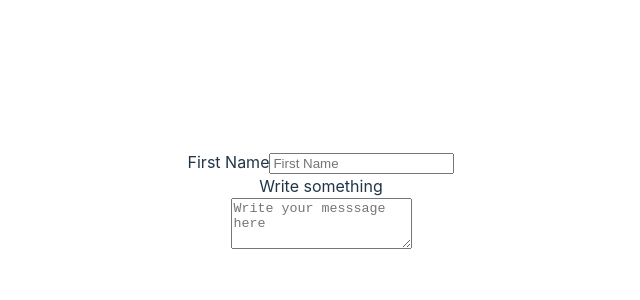
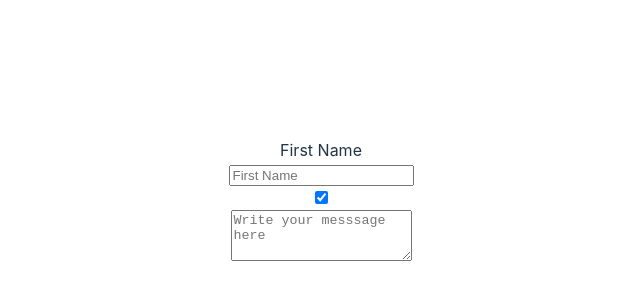
Before and after one commit to terra-hq/vue-form, a Vue app: page / in a window 1280 px wide. Shown: the part 198-498 px from the top of the page, without its empty margins (319-959 px from the left). Built offline with nearby package versions, Linux system fonts and the light colour scheme.

Commit message:
form input

```diff
--- a/package.json
+++ b/package.json
@@ -1,5 +1,5 @@
 {
-  "name": "vue-form",
+  "name": "@terra-hq/vue-form",
   "private": true,
   "version": "0.0.0",
   "type": "module",
--- a/src/App.vue
+++ b/src/App.vue
@@ -1,30 +1,58 @@
 <template>
+    <FormGroup formClass="g--form-group-01">
+        <Label forId="firstName" labelClass="g--form-label-01" textLabel="First Name" />
+
         <TextField
             type="text"
             v-model="firstName"
-        formClass="g--form-input-01"
             id="firstName"
-        labelText="First Name"
-        labelClass="g--form-label-01"
+            inputClass="g--form-input-01"
             placeholder="First Name"
+            :error="inputError"
         />
+
+        <Checkbox v-model="terms" id="terms" inputClass="g--form-checkbox-01" />
+
+        <ErrorAndHint
+            :errorMessage="errorMessage"
+            errorClass="g--form-error-01"
+            :hintMessage="hintMessage"
+            hintClass="g--form-hint-01"
+        />
+    </FormGroup>
+
+    <FormGroup formClass="g--form-group-01">
+        <Label forId="firstName" labelClass="g--form-label-01" />
 
         <TextArea
             v-model="message"
             formClass="g--form-textarea-01"
             id="message"
-        labelText="Write something"
-        labelClass="g--form-label-01"
             placeholder="Write your messsage here"
-        rows="3"
         />
+
+        <ErrorAndHint
+            :errorMessage="errorMessage"
+            errorClass="g--form-error-01"
+            :hintMessage="hintMessage"
+            hintClass="g--form-hint-01"
+        />
+    </FormGroup>
 </template>
 
 <script setup>
 import { ref } from "vue"
+import FormGroup from "./components/FormGroup.vue"
+import Label from "./components/Label.vue"
 import TextField from "./components/TextField.vue"
+import Checkbox from "./components/Checkbox.vue"
+import ErrorAndHint from "./components/ErrorAndHint.vue"
 import TextArea from "./components/TextArea.vue"
 
 const firstName = ref("")
 const message = ref("")
+const inputError = ref(false)
+const hintMessage = ref("")
+const errorMessage = ref("")
+const terms = ref(true)
 </script>
--- /dev/null
+++ b/src/components/Checkbox.vue
@@ -0,0 +1,31 @@
+<template>
+    <div :class="[inputClass, { [`${inputClass}--error`]: error }]">
+        <input
+            :id="id"
+            type="checkbox"
+            :class="[inputClass + '__item']"
+            :required="required"
+            :checked="modelValue"
+            :value="modelValue"
+            @change="$emit('update:modelValue', !modelValue)"
+        />
+    </div>
+</template>
+
+<script setup>
+const props = defineProps({
+    id: String,
+    inputClass: String,
+    modelValue: Boolean,
+    error: {
+        type: Boolean,
+        default: false,
+    },
+    required: {
+        type: Boolean,
+        default: false,
+    },
+})
+
+defineEmits(["update:modelValue"])
+</script>
--- /dev/null
+++ b/src/components/ErrorAndHint.vue
@@ -0,0 +1,27 @@
+<template>
+    <p v-if="errorMessage" :class="errorClass">{{ errorMessage }}</p>
+    <p v-else-if="hintMessage" :class="hintClass">
+        {{ hintMessage }}
+    </p>
+</template>
+
+<script setup>
+const props = defineProps({
+    errorMessage: {
+        type: String,
+        default: null,
+    },
+    errorClass: {
+        type: String,
+        default: null,
+    },
+    hintMessage: {
+        type: String,
+        default: null,
+    },
+    hintClass: {
+        type: String,
+        default: null,
+    },
+})
+</script>
--- /dev/null
+++ b/src/components/FormGroup.vue
@@ -0,0 +1,11 @@
+<template>
+    <div :class="[formClass]">
+        <slot />
+    </div>
+</template>
+
+<script setup>
+const props = defineProps({
+    formClass: String,
+})
+</script>
--- a/src/components/Label.vue
+++ b/src/components/Label.vue
@@ -1,5 +1,5 @@
 <template>
-    <label :for="forId" :class="labelClass">{{ textLabel }}</label>
+    <label v-if="textLabel" :for="forId" :class="labelClass">{{ textLabel }}</label>
 </template>
 
 <script setup>
--- a/src/components/TextArea.vue
+++ b/src/components/TextArea.vue
@@ -1,31 +1,39 @@
 <template>
-    <label :for="id" :class="labelClass">{{ labelText }}</label>
-    <div :class="formClass">
+    <div :class="[inputClass, { [`${inputClass}--error`]: error }]">
         <textarea
             v-model="modelValue"
             :id="id"
-            class="g--form-textarea-01__item"
+            :class="[inputClass + '__item']"
             :placeholder="placeholder"
             :rows="rows"
             @input="handleChange"
         ></textarea>
     </div>
-    <span v-if="errorText" :class="errorClass">{{ errorText }}</span>
 </template>
 
 <script setup>
 import { ref } from "vue"
 
 const props = defineProps({
-    formClass: String,
+    modelValue: String,
     id: String,
-    labelText: String,
-    labelClass: String,
-    modelValue: String,
-    placeholder: String,
-    rows: String,
-    errorText: String,
-    errorClass: String,
+    inputClass: String,
+    rows: {
+        type: String,
+        default: "3",
+    },
+    placeholder: {
+        type: String,
+        default: null,
+    },
+    required: {
+        type: Boolean,
+        default: false,
+    },
+    error: {
+        type: Boolean,
+        default: false,
+    },
 })
 
 const modelValue = ref(props.modelValue)
--- a/src/components/TextField.vue
+++ b/src/components/TextField.vue
@@ -1,18 +1,15 @@
 <template>
-    <div :class="{ formClass, formErrorClass }">
-        <label :for="id" :class="labelClass">{{ labelText }}</label>
+    <div :class="[inputClass, { [`${inputClass}--error`]: error }]">
         <input
             :type="type"
             :value="modelValue"
             :id="id"
-            class="c--form-field-a__item"
+            :class="[inputClass + '__item']"
+            @input="handleChange"
+            :maxlength="maxlength"
+            :placeholder="placeholder"
             :required="required"
-            :disabled="disabled"
-            @input="handleChange"
-            :maxlength="+maxlength"
-            :placeholder="placeholder"
         />
-        <span v-if="errorText" :class="errorClass">{{ errorText }}</span>
     </div>
 </template>
 
@@ -20,19 +17,29 @@
 import { ref, watch } from "vue"
 
 const props = defineProps({
-    formClass: String,
+    type: {
+        type: String,
+        default: "text",
+    },
+    modelValue: String,
     id: String,
-    labelText: String,
-    labelClass: String,
-    type: String,
-    modelValue: String,
-    required: Boolean,
-    disabled: Boolean,
-    formErrorClass: String,
-    errorText: String,
-    errorClass: String,
-    maxlength: String,
-    placeholder: String,
+    inputClass: String,
+    error: {
+        type: Boolean,
+        default: false,
+    },
+    maxlength: {
+        type: Number,
+        default: null,
+    },
+    placeholder: {
+        type: String,
+        default: null,
+    },
+    required: {
+        type: Boolean,
+        default: false,
+    },
 })
 
 const modelValue = ref(props.modelValue)
```
Lines whose indentation alone changed are shown as unchanged.
